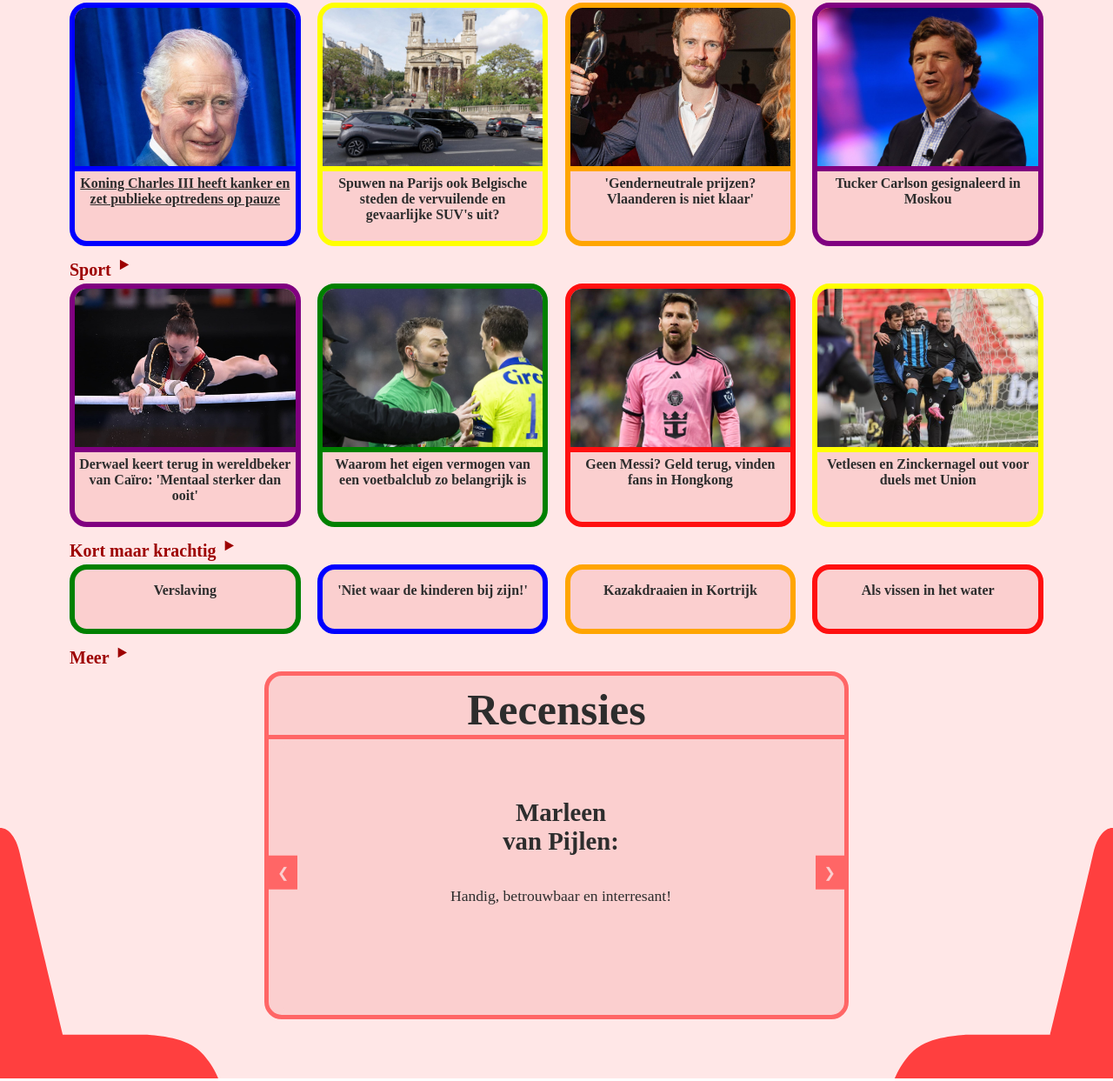
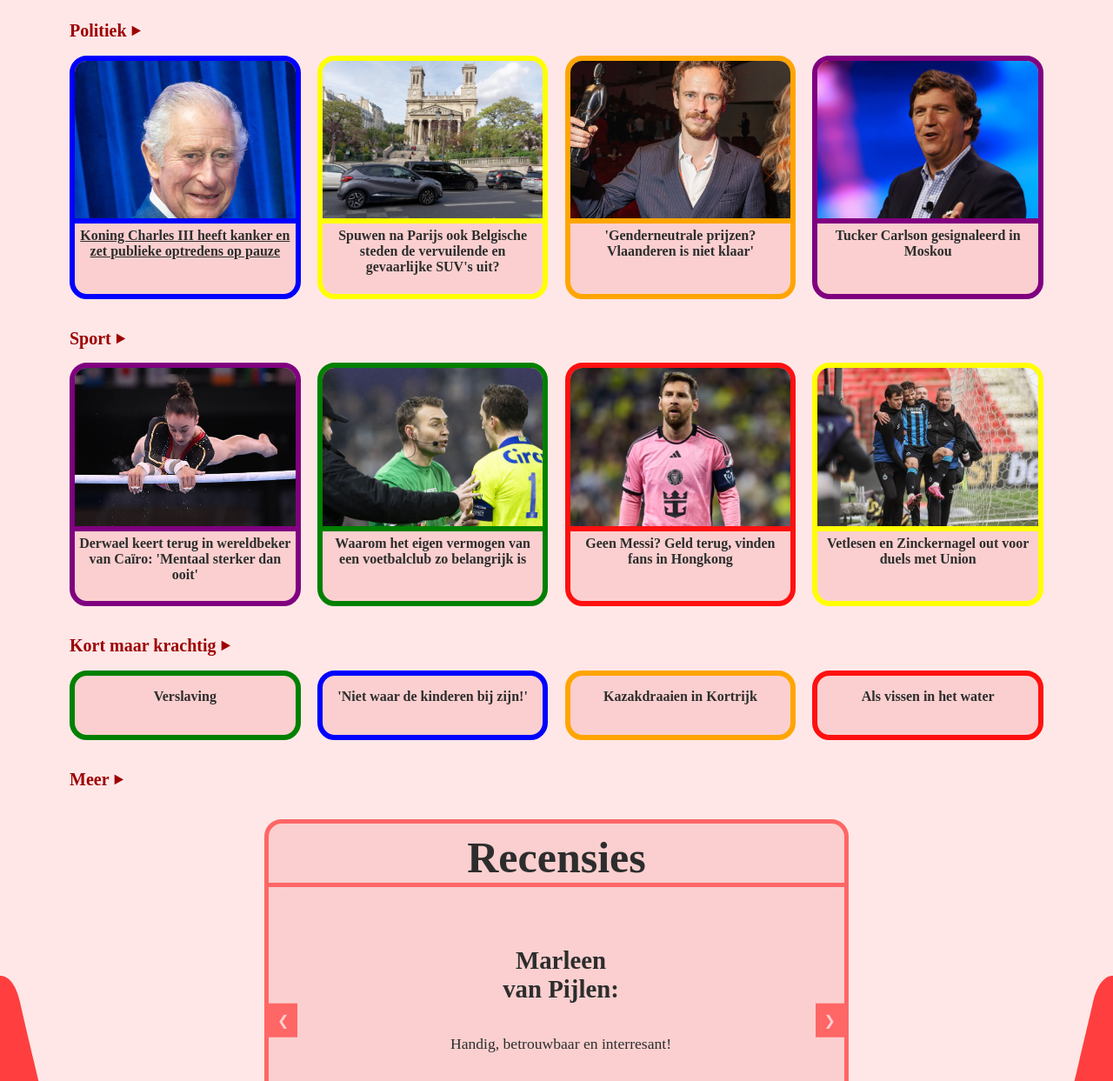
Before and after one commit to Letta-R/Rens-Express, a plain HTML site: page index.html in a window 1280 px wide. Shown: the part 559-1802 px from the top of the page at 87% size. Drawn offline with Linux system fonts and the light colour scheme.

Commit message:
Little update

```diff
--- a/css/style.css
+++ b/css/style.css
@@ -145,11 +145,20 @@ h4{
 
 h2{
 	font-size: 1.25rem;
+	padding-top: 1.5rem;
+	padding-bottom: 0.4rem;
 	color: var(--text-color);
+	display: flex;
+    align-items: center;
+    gap: 0.25rem;
+}
+h2:last-of-type{
+	padding-bottom: 1.5rem;
 }
 h2::after{
 	content: ' \2023';
 	font-size: 2rem;
+	/*line-height: 0;*/
 }
 
 main section article{
```
